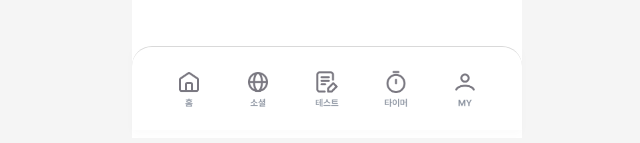
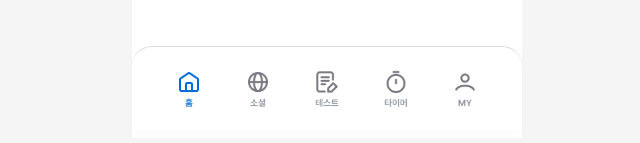
Before and after one commit to 2024Hackathon-team2/Frontend, a React (Create React App) app: page / in a window 1280 px wide. Shown: the part 670-813 px from the top of the page, without its empty margins (313-953 px from the left). Built offline with nearby package versions, Linux system fonts and the light colour scheme.

Commit message:
home 경로 수정

```diff
--- a/src/components/Navbar.js
+++ b/src/components/Navbar.js
@@ -12,7 +12,7 @@ const Navbar = () => {
   const location = useLocation();
 
   const goToHome = () => {
-    navigate("/home");
+    navigate("/");
   };
   const goToSocial = () => {
     navigate("/social");
@@ -33,7 +33,7 @@ const Navbar = () => {
 
   return (
     <Wrapper>
-      <NavItem onClick={goToHome} color={getColor("/home")}>
+      <NavItem onClick={goToHome} color={getColor("/")}>
         <img src={HomeIcon} alt="홈" />
       </NavItem>
       <NavItem onClick={goToSocial} color={getColor("/social")}>
--- a/src/pages/GoalPage.js
+++ b/src/pages/GoalPage.js
@@ -85,7 +85,7 @@ const GoalPage = () => {
 
   const navigate = useNavigate();
   const goToGoal = () => {
-    navigate("/home");
+    navigate("/");
   };
 
   return (
```
